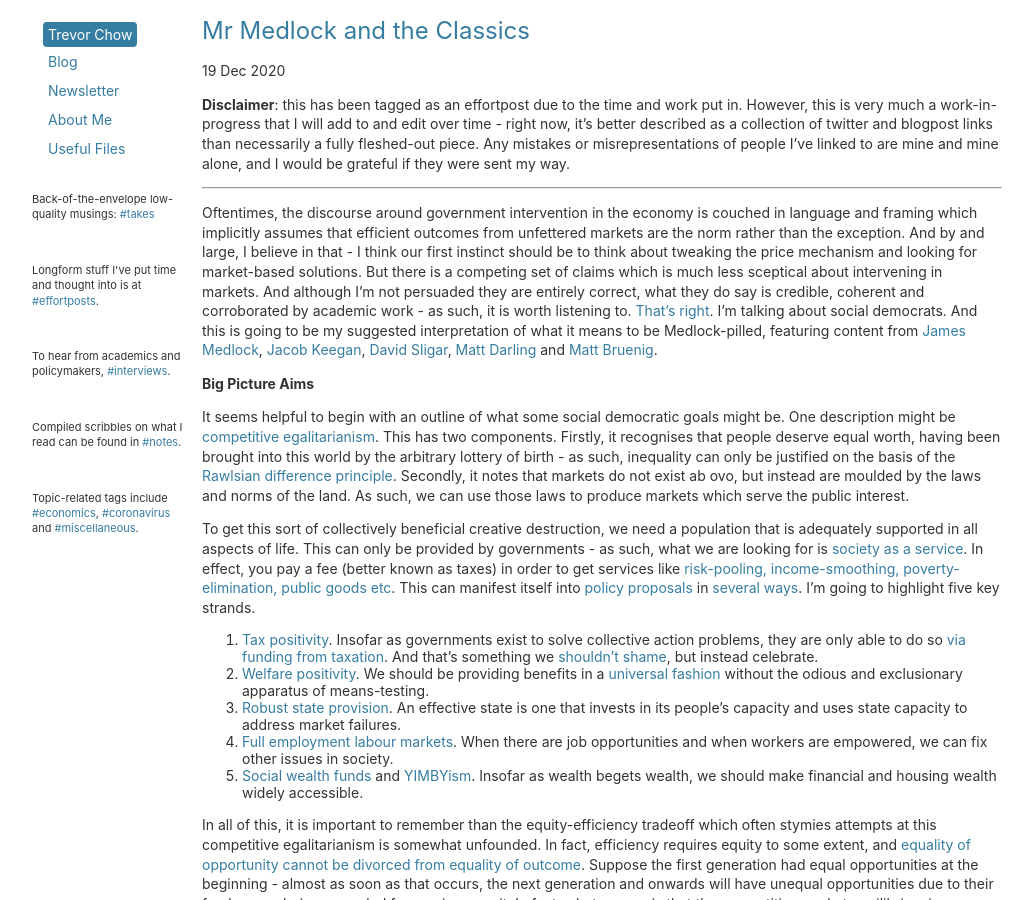
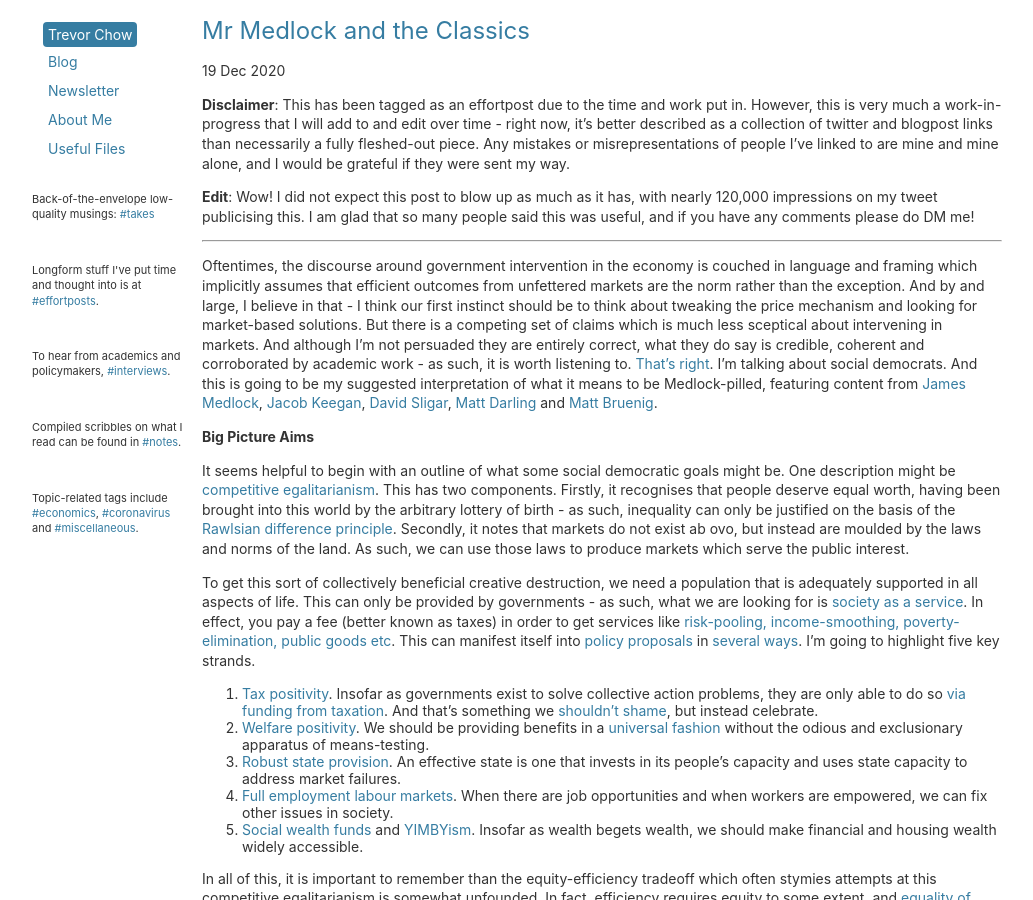
Before and after one commit to tmychow/tmychow.github.io, a Jekyll site: the page built from _posts/2020-12-19-mr-medlock-and-the-classics.md, in a window 1280 px wide and 900 px high. Shown: the whole window, without its empty margins (28-1061 px from the left). Built offline with Jekyll 4.4.1, drawn with Linux system fonts in a browser that asks for light colours.

Commit message:
Update 2020-12-19-mr-medlock-and-the-classics.md

```diff
--- a/_posts/2020-12-19-mr-medlock-and-the-classics.md
+++ b/_posts/2020-12-19-mr-medlock-and-the-classics.md
@@ -5,7 +5,9 @@ date: 2020-12-19
 tags: economics effortposts
 ---
 
-**Disclaimer**: this has been tagged as an effortpost due to the time and work put in. However, this is very much a work-in-progress that I will add to and edit over time - right now, it's better described as a collection of twitter and blogpost links than necessarily a fully fleshed-out piece. Any mistakes or misrepresentations of people I've linked to are mine and mine alone, and I would be grateful if they were sent my way.
+**Disclaimer**: This has been tagged as an effortpost due to the time and work put in. However, this is very much a work-in-progress that I will add to and edit over time - right now, it's better described as a collection of twitter and blogpost links than necessarily a fully fleshed-out piece. Any mistakes or misrepresentations of people I've linked to are mine and mine alone, and I would be grateful if they were sent my way.
+
+**Edit**: Wow! I did not expect this post to blow up as much as it has, with nearly 120,000 impressions on my tweet publicising this. I am glad that so many people said this was useful, and if you have any comments please do DM me!
 
 -----
 
```
